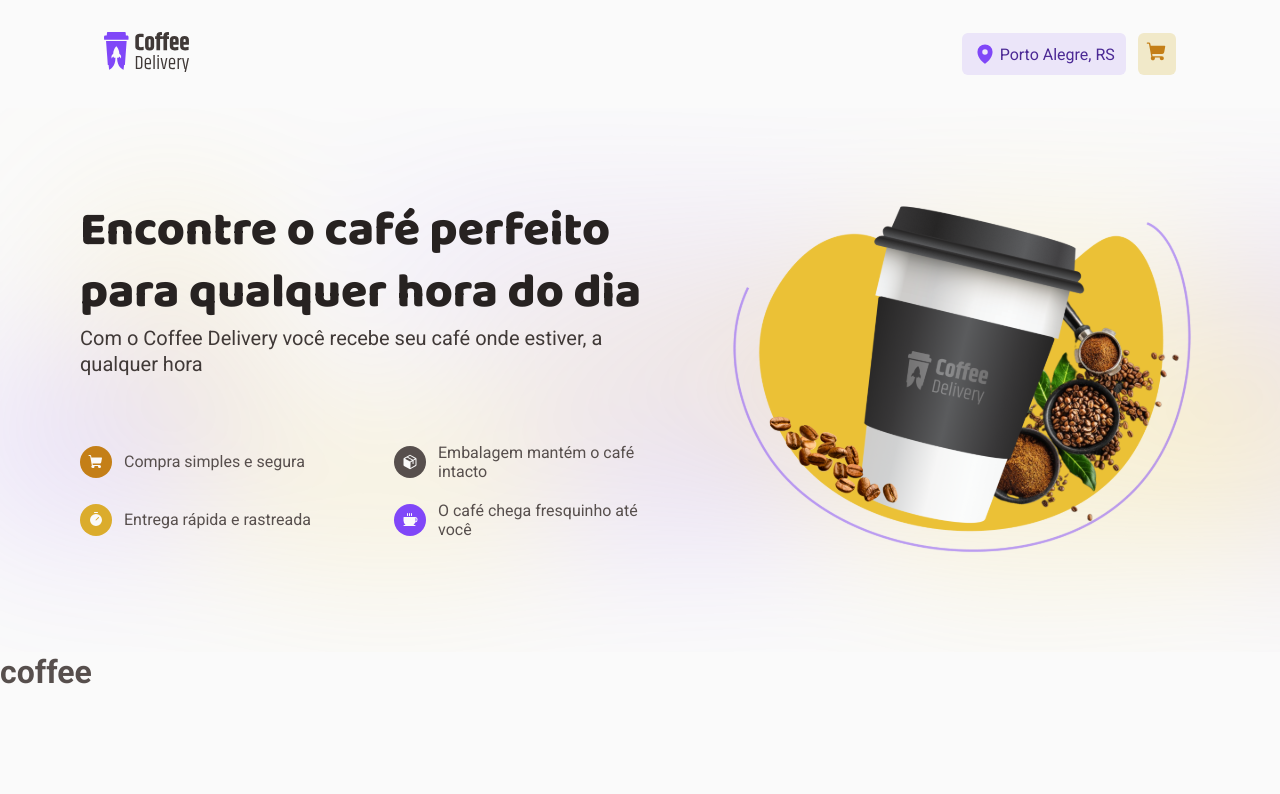
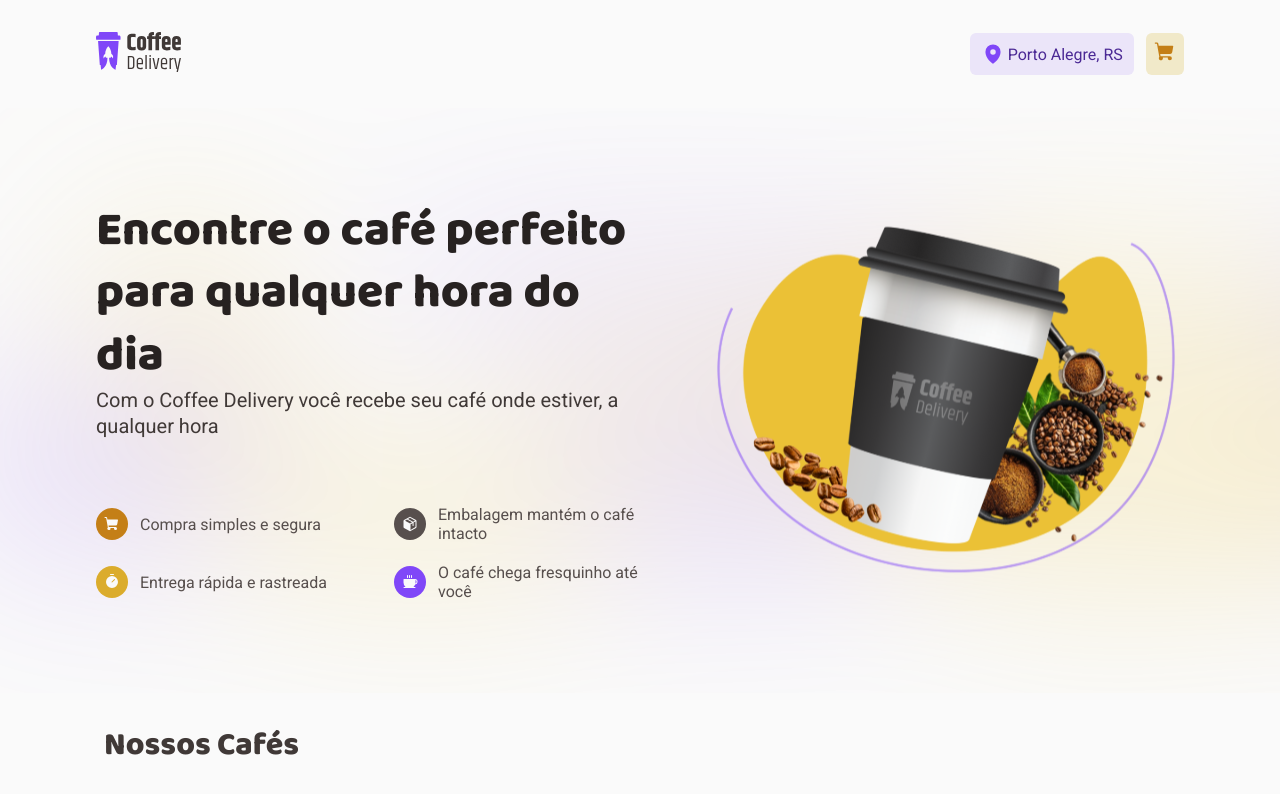
Before and after one commit to rnatu/coffee-delivery, a React (Vite) app: page / in a window 1280 px wide. Shown: the top 794 px of the page. Built offline with nearby package versions, Linux system fonts and the light colour scheme.

Commit message:
feat: add font sizes on styled components theme

```diff
--- a/src/components/Header/styles.tsx
+++ b/src/components/Header/styles.tsx
@@ -3,7 +3,7 @@
 export const HeaderNav = styled.header`
   margin: 0 auto;
   padding: 2rem 1rem;
-  max-width: calc(70rem - 1rem);
+  max-width: 70rem;
 
   display: flex;
   align-items: center;
@@ -16,7 +16,7 @@
 
   button {
     svg {
-      color: ${(props) => props.theme.purple};
+      color: ${(props) => props.theme.colors.purple};
     }
 
     border: none;
@@ -25,8 +25,8 @@
     align-items: center;
 
     gap: 0.25rem;
-    background-color: ${(props) => props.theme['purple-light']};
-    color: ${(props) => props.theme['purple-dark']};
+    background-color: ${(props) => props.theme.colors['purple-light']};
+    color: ${(props) => props.theme.colors['purple-dark']};
 
     padding: 0 0.7rem;
   }
@@ -36,7 +36,7 @@
     border-radius: 6px;
 
     padding: 0.5rem;
-    background-color: ${(props) => props.theme['yellow-light']};
-    color: ${(props) => props.theme['yellow-dark']};
+    background-color: ${(props) => props.theme.colors['yellow-light']};
+    color: ${(props) => props.theme.colors['yellow-dark']};
   }
 `;
--- /dev/null
+++ b/src/pages/Home/components/CoffeeList/index.tsx
@@ -0,0 +1,11 @@
+import { CoffeeListContainer } from './styles';
+
+export function CoffeeList() {
+  return (
+    <>
+      <CoffeeListContainer>
+        <h1>Nossos Cafés</h1>
+      </CoffeeListContainer>
+    </>
+  );
+}
--- /dev/null
+++ b/src/pages/Home/components/CoffeeList/styles.ts
@@ -0,0 +1,15 @@
+import styled from 'styled-components';
+
+export const CoffeeListContainer = styled.main`
+  max-width: 70rem;
+  margin: 0 auto;
+  padding: 32px 1rem;
+
+  max-width: calc(70rem - 1rem);
+
+  > h1 {
+    font-family: ${(props) => props.theme.fonts.title};
+    font-weight: 800;
+    color: ${(props) => props.theme.colors['base-subtitle']};
+  }
+`;
--- a/src/pages/Home/components/Intro/styles.ts
+++ b/src/pages/Home/components/Intro/styles.ts
@@ -4,12 +4,11 @@
   background-image: url('/src/assets/background.svg');
   background-repeat: no-repeat;
   background-size: cover;
-
-  padding: 92px 1rem;
 `;
 
 export const IntroContainer = styled.div`
   margin: 0 auto;
+  padding: 92px 1rem;
   max-width: 70rem;
 
   display: flex;
@@ -28,17 +27,17 @@
   flex: 1;
 
   h1 {
-    font-family: 'Baloo 2', cursive;
+    font-family: ${(props) => props.theme.fonts.title};
     font-size: 3rem;
     font-weight: 800;
 
-    color: ${(props) => props.theme['base-title']};
+    color: ${(props) => props.theme.colors['base-title']};
   }
 
   h2 {
     font-size: 1.25rem;
     font-weight: 400;
-    color: ${(props) => props.theme['base-subtitle']};
+    color: ${(props) => props.theme.colors['base-subtitle']};
   }
 `;
 
@@ -60,12 +59,12 @@
 
   span {
     display: flex;
-    color: ${(props) => props.theme.background};
+    color: ${(props) => props.theme.colors.background};
 
     padding: 0.5rem;
     width: fit-content;
 
-    background: ${(props) => props.theme[props.backgroundColor]};
+    background: ${(props) => props.theme.colors[props.backgroundColor]};
     border-radius: 999px;
   }
 `;
--- a/src/pages/Home/index.tsx
+++ b/src/pages/Home/index.tsx
@@ -1,10 +1,11 @@
+import { CoffeeList } from './components/CoffeeList';
 import { Intro } from './components/Intro';
 
 export function Home() {
   return (
     <>
       <Intro />
-      <h1>coffee</h1>
+      <CoffeeList />
     </>
   );
 }
--- a/src/styles/global.ts
+++ b/src/styles/global.ts
@@ -14,8 +14,8 @@
   }
 
   body {
-    background-color: ${(props) => props.theme.background};
-    color: ${(props) => props.theme['base-text']};
+    background-color: ${(props) => props.theme.colors.background};
+    color: ${(props) => props.theme.colors['base-text']};
 
     -webkit-font-smoothing: antialiased;
   }
@@ -36,6 +36,6 @@
 
   :focus {
     outline: 0;
-    box-shadow: 0 0 0 2px ${(props) => props.theme['yellow-dark']};
+    box-shadow: 0 0 0 2px ${(props) => props.theme.colors['yellow-dark']};
   }
 `;
--- a/src/styles/themes/default.ts
+++ b/src/styles/themes/default.ts
@@ -1,4 +1,5 @@
 export const defaultTheme = {
+  colors: {
     white: '#FFFFFF',
     background: '#FAFAFA',
 
@@ -19,4 +20,9 @@
     'yellow-light': '#F1E9C9',
     yellow: '#DBAC2C',
     'yellow-dark': '#C47F17',
+  },
+  fonts: {
+    regular: "'Roboto'",
+    title: "'Baloo 2'",
+  },
 };
```
Lines whose indentation alone changed are shown as unchanged.
